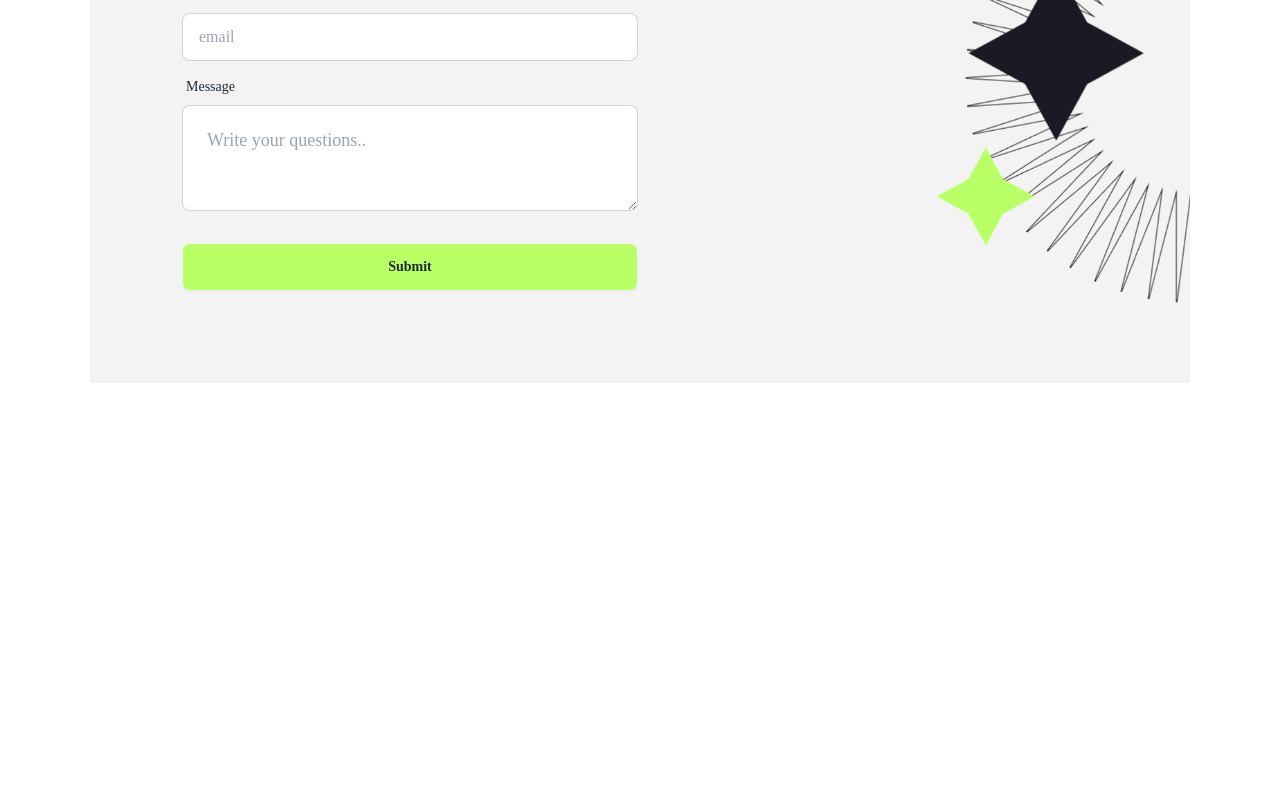
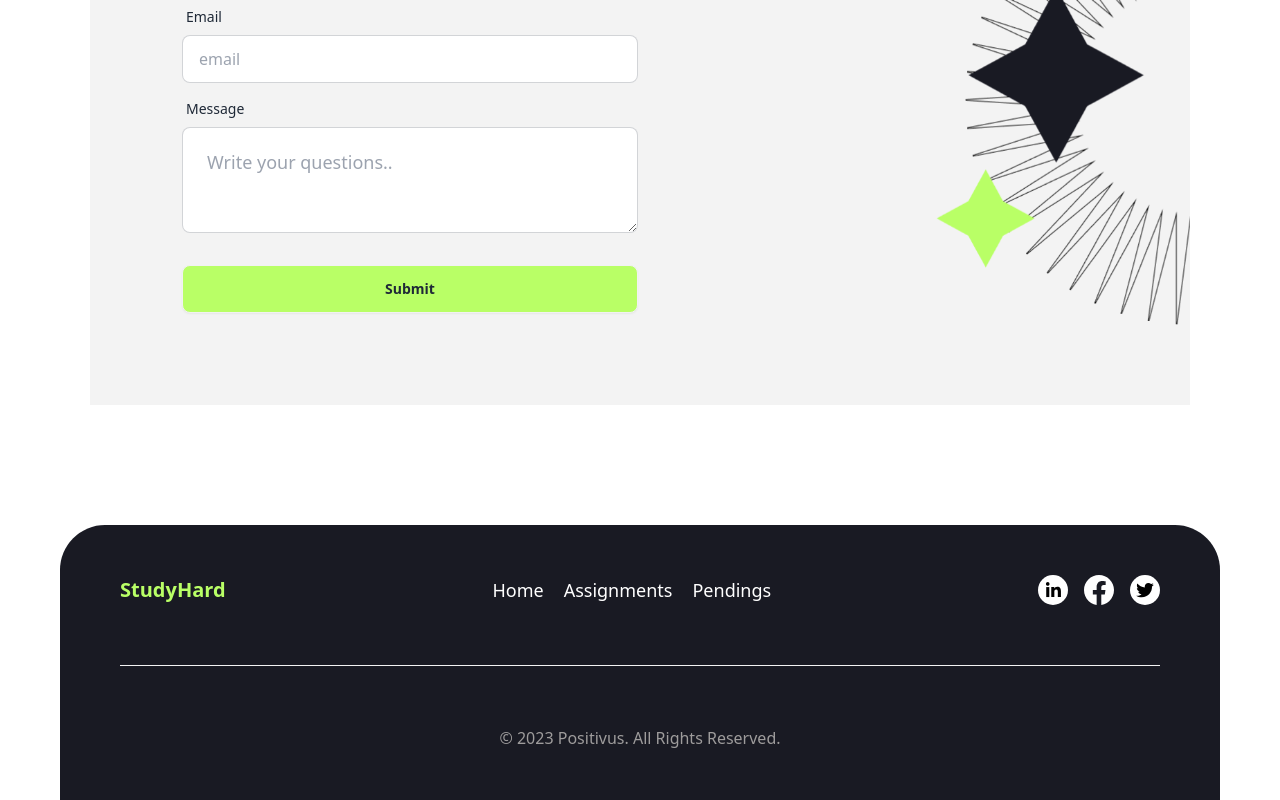
Before and after one commit to AhsanHabib002/StudyHard, a React (Vite) app: page / in a window 1280 px wide. Shown: the part 2957-3757 px from the top of the page. Before the commit the page ends 3340 px from the top, so only its background shows below. Built offline with nearby package versions, Linux system fonts and the light colour scheme; no server answers; a web font is replaced by a local one.

Commit message:
footer and Toggle theme

```diff
--- a/index.html
+++ b/index.html
@@ -2,9 +2,9 @@
 <html lang="en" data-theme="light">
   <head>
     <meta charset="UTF-8" />
-    <link rel="icon" type="image/svg+xml" href="/vite.svg" />
+    <link rel="icon" type="image/svg+xml" href="/Favion.svg" />
     <meta name="viewport" content="width=device-width, initial-scale=1.0" />
-    <title>Vite + React</title>
+    <title>StudyHard</title>
   </head>
   <body class="font-encode">
     <div id="root"></div>
--- a/src/Components/Cards/AsignmentCard.jsx
+++ b/src/Components/Cards/AsignmentCard.jsx
@@ -1,5 +1,7 @@
+import axios from "axios";
 import React from "react";
 import { Link } from "react-router-dom";
+import Swal from "sweetalert2";
 
 const AsignmentCard = ({ assignment }) => {
   const { _id, title, thumbnail, marks, difficulty } = assignment;
@@ -20,12 +22,7 @@
           })
           .then((response) => {
             if (response.data.success) {
-              Swal.fire("Deleted!", response.data.message, "success").then(
-                () => {
-                  // Optionally, refresh the page or re-fetch assignments list
-                  window.location.reload();
-                }
-              );
+              Swal.fire("Deleted!", response.data.message, "success");
             } else {
               Swal.fire("Failed!", response.data.message, "error");
             }
@@ -59,7 +56,9 @@
               <button className="btn bg-[#ACCDFF] w-full">Update</button>
             </Link>
 
-            <button onClick={handleDelete} className="btn w-full bg-[#F85959]">Delete</button>
+            <button onClick={handleDelete} className="btn w-full bg-[#F85959]">
+              Delete
+            </button>
           </div>
           <div className="card-actions flex">
             <Link to={`/assignments/${_id} `} className="w-full">
--- /dev/null
+++ b/src/Components/Footer.jsx
@@ -0,0 +1,83 @@
+import { Link } from "react-router-dom";
+
+const Footer = () => {
+  return (
+    <div className="max-w-[90rem] mx-auto">
+      <div className="mt-[60px] md:mt-[120px] px-[30px] md:px-[60px]">
+        <div className="bg-[#191A23] px:[30px] md:px-[60px] py-[20px] md:py-[50px] rounded-t-[45px]">
+          <div className="flex flex-col justify-center items-center md:flex-row md:justify-between md:items-center gap-8">
+            <div>
+              <h3 className="text-xl font-bold text-[#B9FF66]">StudyHard</h3>
+            </div>
+            <div className="text-[18px] font-medium text-white flex flex-col gap-5 md:flex-row">
+              <Link>Home</Link>
+              <Link>Assignments</Link>
+              <Link>Pendings</Link>
+            </div>
+            <div className="flex gap-4">
+              <div>
+                <svg
+                  xmlns="http://www.w3.org/2000/svg"
+                  width="30"
+                  height="30"
+                  viewBox="0 0 30 30"
+                  fill="none"
+                >
+                  <circle cx="15" cy="15" r="15" fill="white" />
+                  <path
+                    d="M8.22178 22.0586H11.3059V12.0742H8.22178V22.0586Z"
+                    fill="black"
+                  />
+                  <path
+                    d="M7.94141 8.88672C7.94141 9.87109 8.7358 10.668 9.76384 10.668C10.7451 10.668 11.5395 9.87109 11.5395 8.88672C11.5395 7.90234 10.7451 7.05859 9.76384 7.05859C8.7358 7.05859 7.94141 7.90234 7.94141 8.88672Z"
+                    fill="black"
+                  />
+                  <path
+                    d="M19.8106 22.0586H22.9414V16.5742C22.9414 13.9023 22.3339 11.793 19.2031 11.793C17.7078 11.793 16.6797 12.6367 16.2592 13.4336H16.2124V12.0742H13.2685V22.0586H16.3526V17.1367C16.3526 15.8242 16.5863 14.5586 18.2218 14.5586C19.8106 14.5586 19.8106 16.0586 19.8106 17.1836V22.0586Z"
+                    fill="black"
+                  />
+                </svg>
+              </div>
+              <div>
+                <svg
+                  xmlns="http://www.w3.org/2000/svg"
+                  width="30"
+                  height="30"
+                  viewBox="0 0 30 30"
+                  fill="none"
+                >
+                  <path
+                    d="M30 15.0913C30 6.75456 23.2863 0 15 0C6.71371 0 0 6.75456 0 15.0913C0 22.6369 5.44355 28.9047 12.6411 30V19.4726H8.83064V15.0913H12.6411V11.8053C12.6411 8.03245 14.879 5.90264 18.2661 5.90264C19.9597 5.90264 21.6532 6.2069 21.6532 6.2069V9.91886H19.7782C17.9032 9.91886 17.2984 11.0751 17.2984 12.2921V15.0913H21.4718L20.8065 19.4726H17.2984V30C24.496 28.9047 30 22.6369 30 15.0913Z"
+                    fill="white"
+                  />
+                </svg>
+              </div>
+              <div>
+                <svg
+                  xmlns="http://www.w3.org/2000/svg"
+                  width="30"
+                  height="30"
+                  viewBox="0 0 30 30"
+                  fill="none"
+                >
+                  <circle cx="15" cy="15" r="15" fill="white" />
+                  <path
+                    d="M21.9961 11.4915C22.6854 10.9745 23.3058 10.3541 23.7884 9.63028C23.168 9.90602 22.4442 10.1128 21.7204 10.1818C22.4786 9.73369 23.0301 9.04435 23.3058 8.18267C22.6165 8.59628 21.8238 8.90648 21.031 9.07881C20.3417 8.35501 19.4111 7.94141 18.3771 7.94141C16.378 7.94141 14.758 9.56135 14.758 11.5604C14.758 11.8362 14.7925 12.1119 14.8614 12.3876C11.8628 12.2153 9.1744 10.7677 7.38212 8.59628C7.07192 9.11328 6.89959 9.73369 6.89959 10.423C6.89959 11.6638 7.51999 12.7668 8.51953 13.4216C7.93359 13.3872 7.34766 13.2493 6.86512 12.9736V13.008C6.86512 14.7659 8.10593 16.2135 9.76034 16.5581C9.48461 16.6271 9.13994 16.696 8.82973 16.696C8.58847 16.696 8.38166 16.6615 8.1404 16.6271C8.58847 18.0747 9.93267 19.1087 11.5182 19.1432C10.2773 20.1082 8.72633 20.6942 7.03745 20.6942C6.72725 20.6942 6.45152 20.6597 6.17578 20.6252C7.76126 21.6592 9.65694 22.2452 11.725 22.2452C18.3771 22.2452 21.9961 16.7649 21.9961 11.974C21.9961 11.8017 21.9961 11.6638 21.9961 11.4915Z"
+                    fill="black"
+                  />
+                </svg>
+              </div>
+            </div>
+          </div>
+          {/* divider */}
+          <div className="p-[0.5px] my-[30px] md:my-[60px] bg-[#F3F3F3]"></div>
+          <div>
+            <p className="text-[#9e9c9c] text-center">© 2023 Positivus. All Rights Reserved.</p>
+          </div>
+        </div>
+      </div>
+    </div>
+  );
+};
+
+export default Footer;
--- a/src/Components/Navbar.jsx
+++ b/src/Components/Navbar.jsx
@@ -1,4 +1,4 @@
-import React, { useContext } from "react";
+import React, { useContext, useEffect, useState } from "react";
 import AuthContext from "../Context/AuthContext/AuthContext";
 import { Link, NavLink } from "react-router-dom";
 import { Tooltip } from "react-tooltip";
@@ -6,6 +6,19 @@
 
 const Navbar = () => {
   const { user, logout } = useContext(AuthContext);
+  const [theme, setTheme] = useState(
+    localStorage.getItem("theme") || "light-theme"
+  );
+
+  useEffect(() => {
+    document.body.className = theme;
+  }, [theme]);
+
+  const togglebutton = () => {
+    const newTheme = theme === "light-theme" ? "dark-theme" : "light-theme";
+    setTheme(newTheme);
+    localStorage.setItem("theme", newTheme);
+  };
   return (
     <div>
       <div className="navbar bg-[#E8FCD0] px-[10px] md:px-[30px]">
@@ -73,13 +86,14 @@
                   />
                 </summary>
                 <ul className="menu dropdown-content bg-base-100 rounded-box z-[1] w-52 p-2 shadow">
-                  <NavLink to="/create-assignment">
-                    Create Assignment
-                  </NavLink>
-                  <NavLink to="/my-assignment">
-                    My Assignment
-                  </NavLink>
-
+                  <NavLink to="/create-assignment">Create Assignment</NavLink>
+                  <NavLink to="/my-assignment">My Assignment</NavLink>
+                  <button
+                    onClick={togglebutton}
+                    className="btn theme-toggle-btn"
+                  >
+                    {theme === "light-theme" ? "Dark" : "Light"}
+                  </button>
                 </ul>
               </details>
               <Tooltip
--- a/src/Layout/Mainlayout.jsx
+++ b/src/Layout/Mainlayout.jsx
@@ -1,11 +1,13 @@
 import { Outlet } from 'react-router-dom';
 import Navbar from '../Components/Navbar';
+import Footer from '../Components/Footer';
 
 const Mainlayout = () => {
     return (
         <div>
             <Navbar></Navbar>
             <Outlet></Outlet>
+            <Footer></Footer>
         </div>
     );
 };
--- a/src/Pages/Pendings/GiveMarks.jsx
+++ b/src/Pages/Pendings/GiveMarks.jsx
@@ -38,7 +38,12 @@
         { withCredentials: true }
       )
       .then((res) => {
-        if (res.data) {
+        if (res.data.success) {
+          Swal.fire({
+            icon: "success",
+            title: "Success!",
+            text: res.data.message || "Marks submitted successfully!",
+          });
           navigate("/pending-assignments");
         } else {
           Swal.fire({
@@ -47,6 +52,15 @@
             text: "Failed to submit Mark. Please try again.",
           });
         }
+      })
+      .catch((error) => {
+        Swal.fire({
+          icon: "error",
+          title: "Error!",
+          text:
+            error.response?.data?.message ||
+            "An unexpected error occurred. Please try again later.",
+        });
       });
   };
   return (
--- a/src/index.css
+++ b/src/index.css
@@ -2,3 +2,23 @@
 @tailwind base;
 @tailwind components;
 @tailwind utilities;
+:root {
+    --background-color: white;
+    --text-color: black;
+  }
+
+  body.light-theme {
+    --background-color: white;
+    --text-color: black;
+  }
+
+  body.dark-theme {
+    --background-color: #121212;
+    --text-color: #30532d;
+  }
+
+  body {
+    background-color: var(--background-color);
+    color: var(--text-color);
+    transition: background-color 0.3s ease, color 0.3s ease;
+  }
```
Also changed, not shown: src/Pages/Assignments/Assignments.jsx (+5 -6 lines), public/Favion.svg (added).
